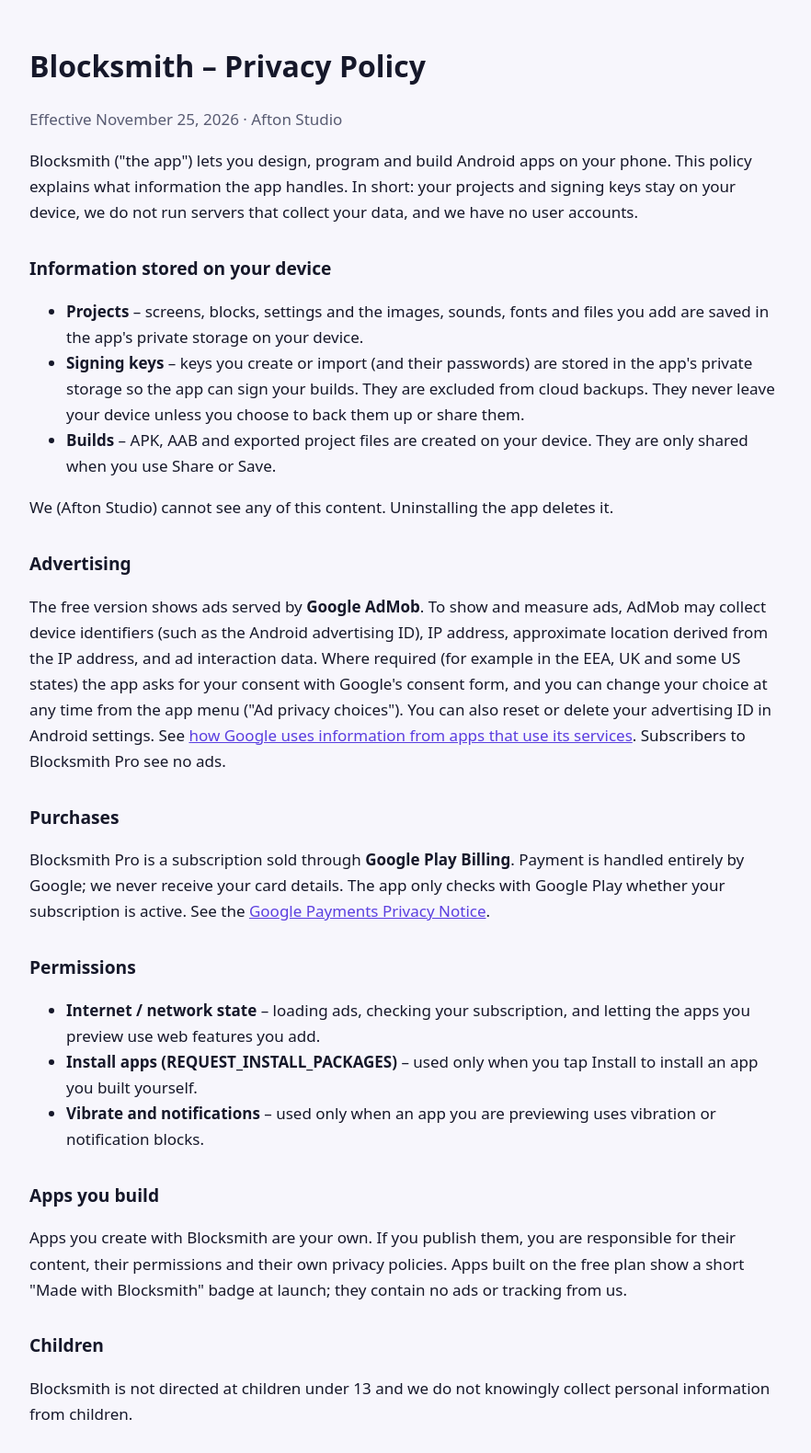
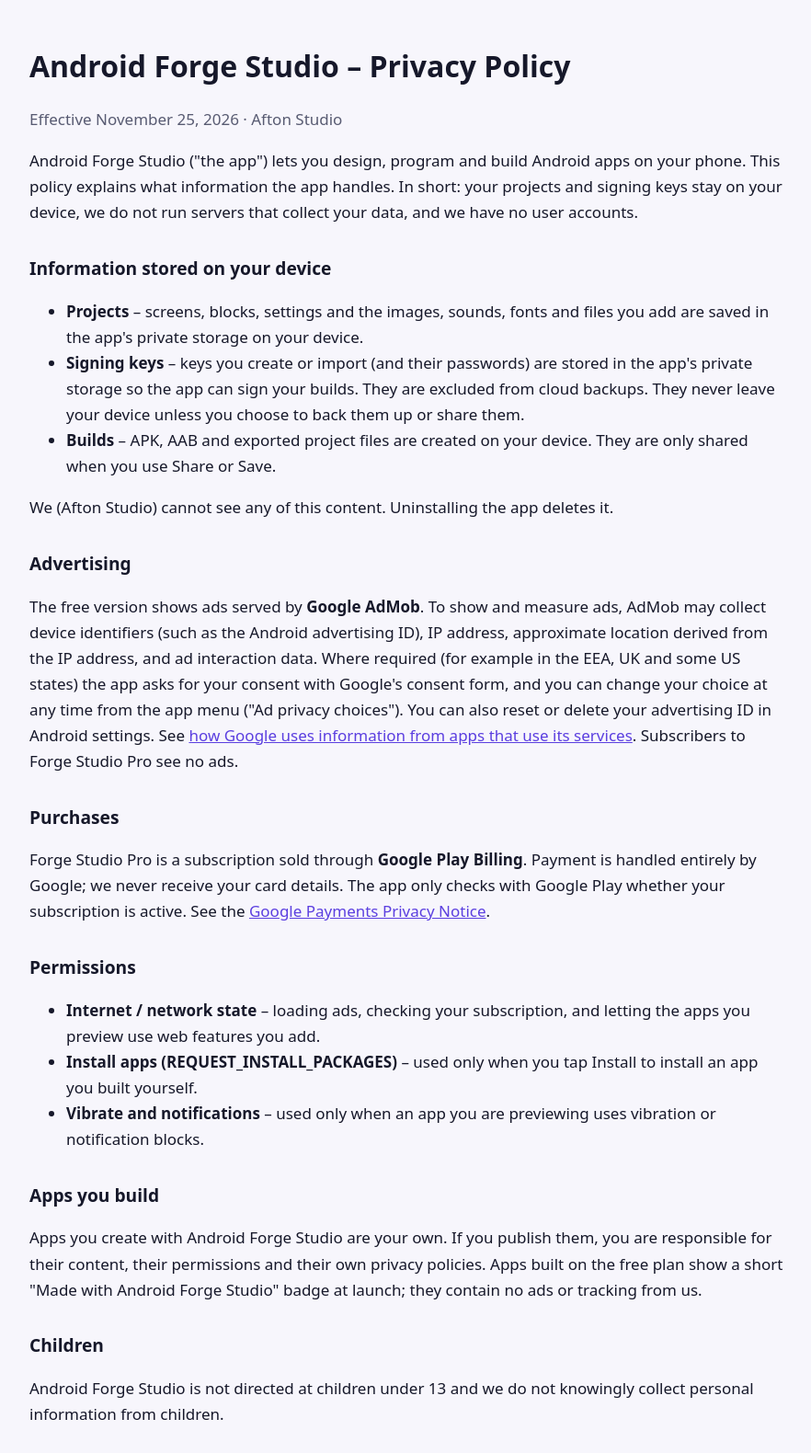
Before and after one commit to GoLuxo/GoLuxo.github.io, a plain HTML site: page androidforge/privacy-policy.html in a window 1280 px wide. Shown: the top 1580 px of the page at 92% size, without its empty margins (198-1080 px from the left). Drawn offline with Linux system fonts and the light colour scheme.

Commit message:
Rename Blocksmith site to Android Forge Studio

```diff
--- a/blocksmith/privacy-policy.html
+++ b/androidforge/privacy-policy.html
@@ -1,15 +1,15 @@
 <!doctype html><html lang="en"><head><meta charset="utf-8">
-<meta name="viewport" content="width=device-width,initial-scale=1"><title>Blocksmith – Privacy Policy</title>
+<meta name="viewport" content="width=device-width,initial-scale=1"><title>Android Forge Studio – Privacy Policy</title>
 <link rel="icon" href="icon-512.png"><style>
 :root{--bg:#12131f;--text:#e6e6f2;--muted:#a9abc2;--a:#9d8bff}
 @media (prefers-color-scheme: light){:root{--bg:#f7f6fc;--text:#16182a;--muted:#585b72;--a:#5b3fe0}}
 body{margin:0;font:17px/1.65 system-ui,-apple-system,Segoe UI,Roboto,sans-serif;background:var(--bg);color:var(--text)}
 main{max-width:820px;margin:0 auto;padding:40px 18px 80px}a{color:var(--a)}h1{font-size:2rem;margin:.2em 0}h2{font-size:1.2rem;margin:1.6em 0 .3em}.muted{color:var(--muted)}
 </style></head><body><main>
-<h1>Blocksmith – Privacy Policy</h1>
+<h1>Android Forge Studio – Privacy Policy</h1>
 <p class="muted">Effective November 25, 2026 · Afton Studio</p>
 
-<p>Blocksmith ("the app") lets you design, program and build Android apps on your phone. This policy explains what information the app handles. In short: your projects and signing keys stay on your device, we do not run servers that collect your data, and we have no user accounts.</p>
+<p>Android Forge Studio ("the app") lets you design, program and build Android apps on your phone. This policy explains what information the app handles. In short: your projects and signing keys stay on your device, we do not run servers that collect your data, and we have no user accounts.</p>
 
 <h2>Information stored on your device</h2>
 <ul>
@@ -20,10 +20,10 @@ main{max-width:820px;margin:0 auto;padding:40px 18px 80px}a{color:var(--a)}h1{fo
 <p>We (Afton Studio) cannot see any of this content. Uninstalling the app deletes it.</p>
 
 <h2>Advertising</h2>
-<p>The free version shows ads served by <b>Google AdMob</b>. To show and measure ads, AdMob may collect device identifiers (such as the Android advertising ID), IP address, approximate location derived from the IP address, and ad interaction data. Where required (for example in the EEA, UK and some US states) the app asks for your consent with Google's consent form, and you can change your choice at any time from the app menu ("Ad privacy choices"). You can also reset or delete your advertising ID in Android settings. See <a href="https://policies.google.com/technologies/partner-sites">how Google uses information from apps that use its services</a>. Subscribers to Blocksmith Pro see no ads.</p>
+<p>The free version shows ads served by <b>Google AdMob</b>. To show and measure ads, AdMob may collect device identifiers (such as the Android advertising ID), IP address, approximate location derived from the IP address, and ad interaction data. Where required (for example in the EEA, UK and some US states) the app asks for your consent with Google's consent form, and you can change your choice at any time from the app menu ("Ad privacy choices"). You can also reset or delete your advertising ID in Android settings. See <a href="https://policies.google.com/technologies/partner-sites">how Google uses information from apps that use its services</a>. Subscribers to Forge Studio Pro see no ads.</p>
 
 <h2>Purchases</h2>
-<p>Blocksmith Pro is a subscription sold through <b>Google Play Billing</b>. Payment is handled entirely by Google; we never receive your card details. The app only checks with Google Play whether your subscription is active. See the <a href="https://payments.google.com/payments/apis-secure/u/0/get_legal_document?ldo=0&amp;ldt=privacynotice">Google Payments Privacy Notice</a>.</p>
+<p>Forge Studio Pro is a subscription sold through <b>Google Play Billing</b>. Payment is handled entirely by Google; we never receive your card details. The app only checks with Google Play whether your subscription is active. See the <a href="https://payments.google.com/payments/apis-secure/u/0/get_legal_document?ldo=0&amp;ldt=privacynotice">Google Payments Privacy Notice</a>.</p>
 
 <h2>Permissions</h2>
 <ul>
@@ -33,10 +33,10 @@ main{max-width:820px;margin:0 auto;padding:40px 18px 80px}a{color:var(--a)}h1{fo
 </ul>
 
 <h2>Apps you build</h2>
-<p>Apps you create with Blocksmith are your own. If you publish them, you are responsible for their content, their permissions and their own privacy policies. Apps built on the free plan show a short "Made with Blocksmith" badge at launch; they contain no ads or tracking from us.</p>
+<p>Apps you create with Android Forge Studio are your own. If you publish them, you are responsible for their content, their permissions and their own privacy policies. Apps built on the free plan show a short "Made with Android Forge Studio" badge at launch; they contain no ads or tracking from us.</p>
 
 <h2>Children</h2>
-<p>Blocksmith is not directed at children under 13 and we do not knowingly collect personal information from children.</p>
+<p>Android Forge Studio is not directed at children under 13 and we do not knowingly collect personal information from children.</p>
 
 <h2>Data sharing and selling</h2>
 <p>We do not sell personal information and do not share it with third parties other than the Google services described above.</p>
@@ -46,5 +46,5 @@ main{max-width:820px;margin:0 auto;padding:40px 18px 80px}a{color:var(--a)}h1{fo
 
 <h2>Contact</h2>
 <p>Questions or requests: <a href="mailto:aftonplus1@gmail.com">aftonplus1@gmail.com</a></p>
-<p class="muted"><a href="index.html">← Blocksmith</a></p>
+<p class="muted"><a href="index.html">← Android Forge Studio</a></p>
 </main></body></html>
```
Also changed, not shown: androidforge/index.html (renamed from blocksmith/index.html, +4 -4 lines), androidforge/feature-graphic.png (added), androidforge/icon-512.png (renamed from blocksmith/icon-512.png), blocksmith/feature-graphic.png (deleted).
